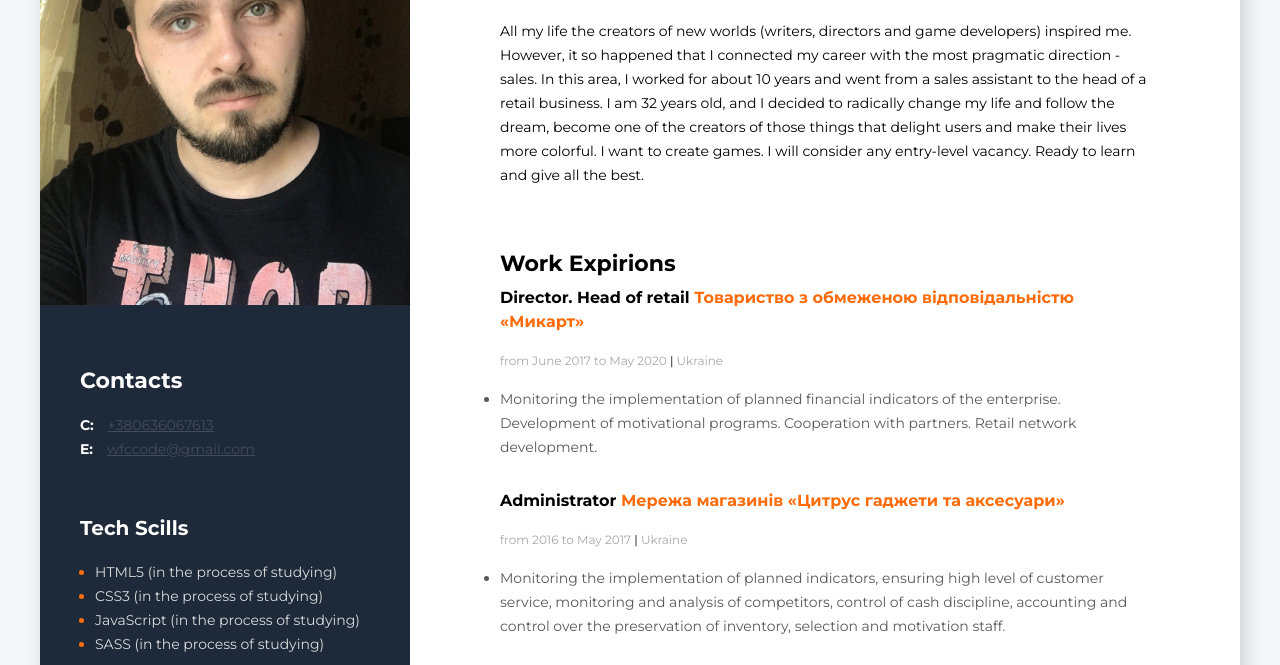
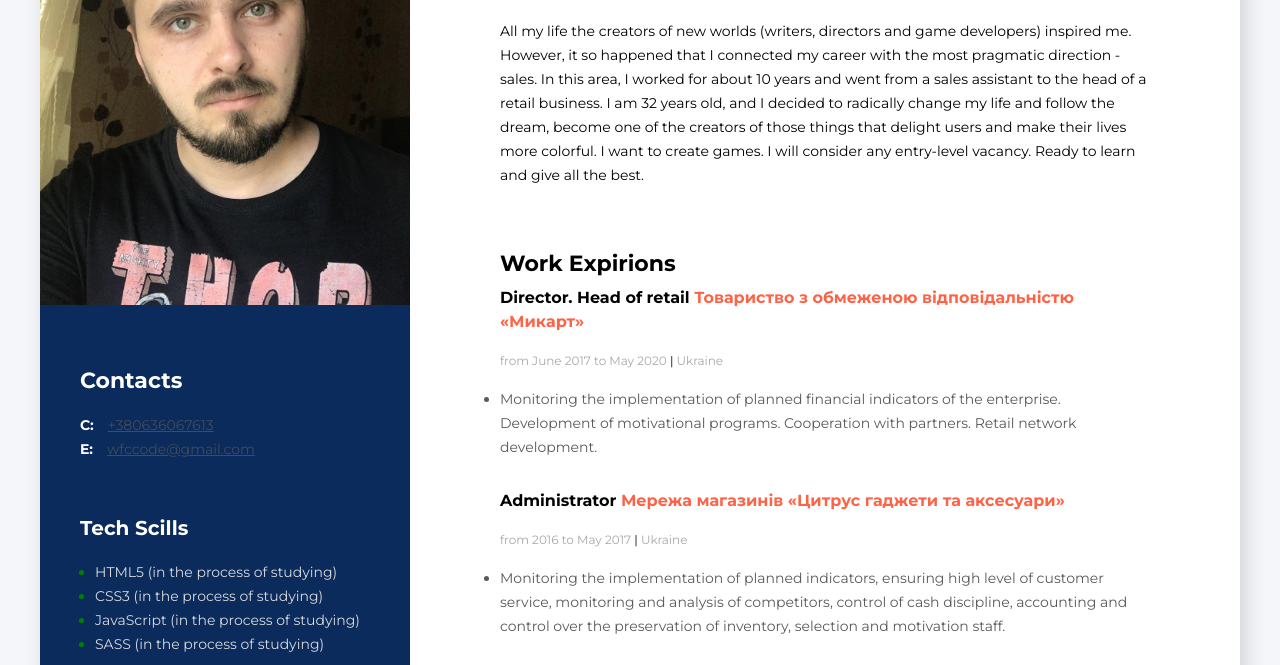
Before and after one commit to wifisilence/cv-resume-, a plain HTML site: page index.html in a window 1280 px wide. Shown: the part 267-932 px from the top of the page. Drawn offline with Linux system fonts and the light colour scheme.

Commit message:
Update style.css

```diff
--- a/css/style.css
+++ b/css/style.css
@@ -19,7 +19,7 @@ body {
   box-shadow: 5px 9px 20px rgba(0, 0, 0, 0.15);
 }
 .leftside {
-  background: #1e2939;
+  background: #0b2b5c;
   width: 370px;
   padding-top: 40px;
   padding-bottom: 40px;
@@ -76,7 +76,8 @@ body {
   font-weight: 400;
   line-height: 24px;
   margin-left: 15px;
-  color: #ff6b08;
+  /*color: #ff6b08;*/
+  color: green;
 }
 .tehskdattext {
   color: #d8dadd;
@@ -161,7 +162,7 @@ body {
   margin-bottom: 15px;
 }
 .profidator {
-  color: #ff6b08;
+  color: tomato;
 }
 .proftime {
   color: #a8a8a8;
```
